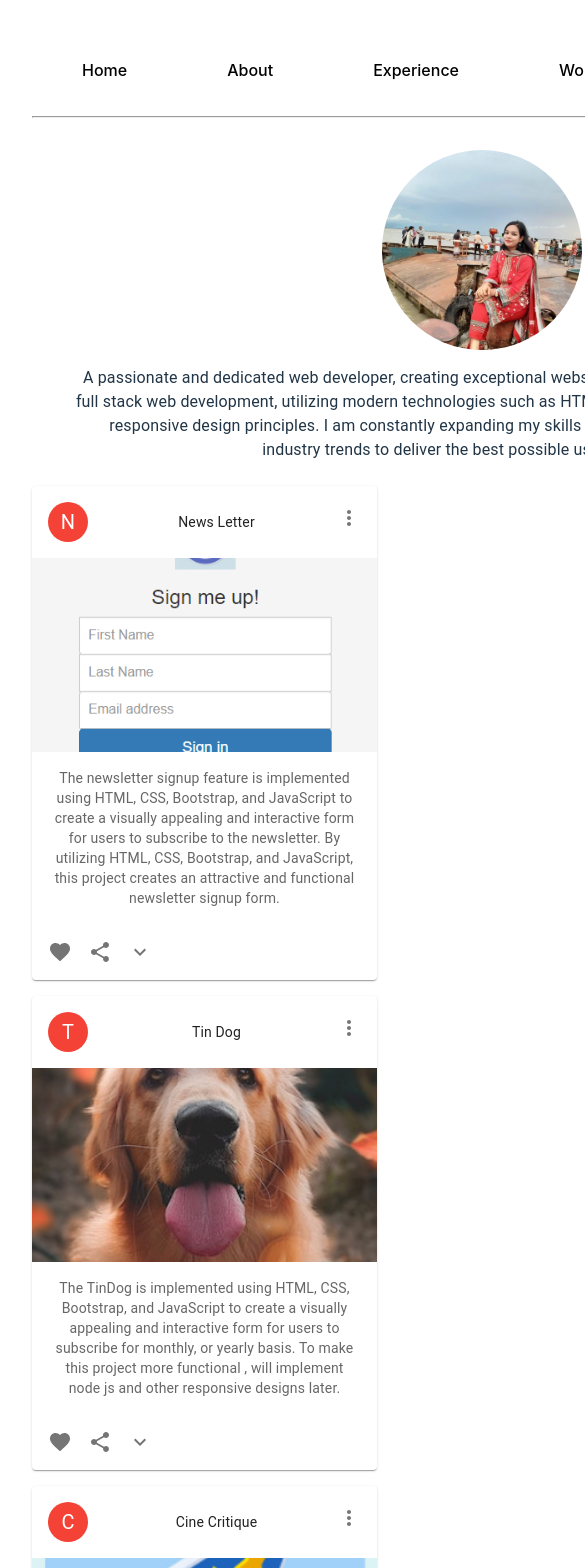
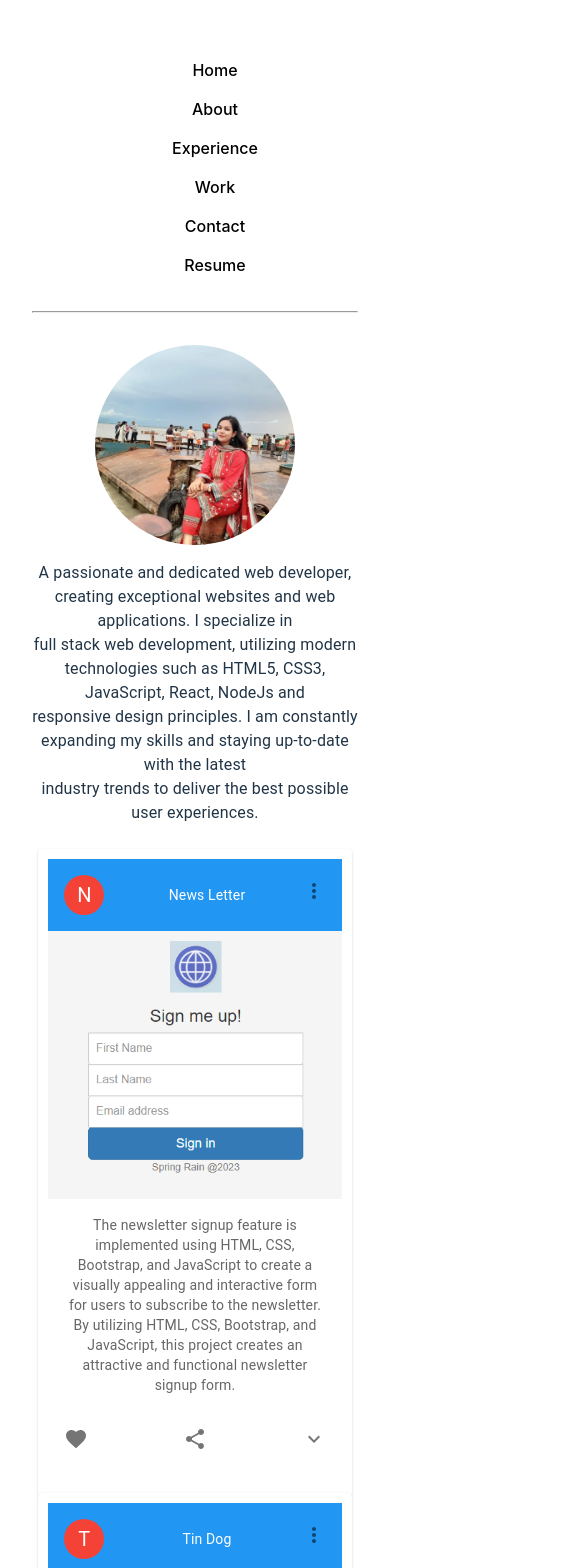
Before and after one commit to kanizshapla/Assignment005, a React (Vite) app: page / in a window 390 px wide. Shown: the top 1568 px of the page, 585 px wide, since content can reach past the window. Built offline with nearby package versions, Linux system fonts and the light colour scheme.

Commit message:
Add Responsiveness to Components

```diff
--- a/src/App.jsx
+++ b/src/App.jsx
@@ -4,15 +4,14 @@ import "./App.css";
 import Contact from "./components/Contact";
 import Experience from "./components/Experience";
 import Footer from "./components/Footer";
-import CustomizedBreadcrumbs from "./components/Header";
+import NavBar from "./components/Header";
 import Profile from "./components/Profile";
 import { ProjectData } from "./components/ProjectData";
 
 function App() {
   return (
-    <>
     <div>
-        <CustomizedBreadcrumbs />
+      <NavBar />
       <hr />
       <br />
       <Profile
@@ -30,7 +29,6 @@ function App() {
       <Contact />
       <Footer />
     </div>
-    </>
   );
 }
 
--- a/src/components/Contact.jsx
+++ b/src/components/Contact.jsx
@@ -1,4 +1,3 @@
-// Contact.jsx
 import {
   ContactMail,
   Email,
@@ -9,6 +8,7 @@ import {
 } from "@mui/icons-material";
 import { Grid, Paper, Typography } from "@mui/material";
 import React from "react";
+import "../styles/contact.css";
 
 const contactData = [
   {
@@ -25,13 +25,13 @@ const Contact = () => {
   const contact = contactData[0]; // Assuming only one contact in the array
 
   return (
-    <div style={{ textAlign: "center", marginTop: "50px" }}>
-      <Typography variant="h4" gutterBottom>
+    <div className="contact-container">
+      <Typography variant="h4" className="contact-header">
         Contact Information
       </Typography>
       <Grid container spacing={2} justifyContent="center">
         <Grid item xs={12} sm={6}>
-          <Paper elevation={3} style={{ padding: "20px" }}>
+          <Paper elevation={3} className="contact-paper">
             <ContactInfo
               icon={<ContactMail />}
               label="Name"
@@ -67,7 +67,7 @@ const Contact = () => {
 
 const ContactInfo = ({ icon, label, value }) => {
   return (
-    <Grid container spacing={1} alignItems="center">
+    <Grid container spacing={1} alignItems="center" className="contact-info">
       <Grid item>{icon}</Grid>
       <Grid item>
         <Typography variant="subtitle1">
--- a/src/components/Header.jsx
+++ b/src/components/Header.jsx
@@ -1,30 +1,30 @@
 import React from "react";
-import "./header.css";
+import "../styles/header.css";
 
-const Header = () => {
+const NavBar = () => {
   return (
     <header className="nav">
       <ul className="header">
-        <a href="#heading" className="your-custom-styles-here">
+        <a href="#heading" className="nav-item">
           Home
         </a>
         <li>
-          <a href="#" className="your-custom-styles-here">
+          <a href="#" className="nav-item">
             About
           </a>
         </li>
         <li>
-          <a href="#feature" className="your-custom-styles-here">
+          <a href="#feature" className="nav-item">
             Experience
           </a>
         </li>
         <li>
-          <a href="#projects" className="your-custom-styles-here">
+          <a href="#projects" className="nav-item">
             Work
           </a>
         </li>
         <li>
-          <a href="#contact-me" className="your-custom-styles-here">
+          <a href="#contact-me" className="nav-item">
             Contact
           </a>
         </li>
@@ -41,4 +41,4 @@ const Header = () => {
   );
 };
 
-export default Header;
+export default NavBar;
--- a/src/components/Projects.jsx
+++ b/src/components/Projects.jsx
@@ -1,7 +1,5 @@
+import { Favorite, MoreVert, Share } from "@mui/icons-material";
 import ExpandMoreIcon from "@mui/icons-material/ExpandMore";
-import FavoriteIcon from "@mui/icons-material/Favorite";
-import MoreVertIcon from "@mui/icons-material/MoreVert";
-import ShareIcon from "@mui/icons-material/Share";
 import {
   Avatar,
   Card,
@@ -15,10 +13,12 @@ import {
 } from "@mui/material";
 import { red } from "@mui/material/colors";
 import React, { useState } from "react";
+import "../styles/projects.css";
 
 const ExpandMore = ({ expand, onClick, ariaExpanded }) => {
   return (
     <IconButton
+      className="expand-icon"
       onClick={onClick}
       aria-expanded={ariaExpanded}
       aria-label="show more"
@@ -36,8 +36,9 @@ const Projects = ({ title, subheader, imageUrl, description, method }) => {
   };
 
   return (
-    <Card sx={{ maxWidth: 345 }}>
+    <Card className="card-container" sx={{ maxWidth: 345 }}>
       <CardHeader
+        className="card-header"
         avatar={
           <Avatar sx={{ bgcolor: red[500] }}>
             {title ? title.charAt(0) : ""}
@@ -45,24 +46,34 @@ const Projects = ({ title, subheader, imageUrl, description, method }) => {
         }
         action={
           <IconButton aria-label="settings">
-            <MoreVertIcon />
+            <MoreVert />
           </IconButton>
         }
         title={title}
         subheader={subheader}
       />
-      <CardMedia component="img" height="194" image={imageUrl} alt={title} />
-      <CardContent>
-        <Typography variant="body2" color="text.secondary">
+      <CardMedia
+        className="card-image"
+        component="img"
+        height="194"
+        image={imageUrl}
+        alt={title}
+      />
+      <CardContent className="card-content">
+        <Typography
+          variant="body2"
+          color="text.secondary"
+          className="card-description"
+        >
           {description}
         </Typography>
       </CardContent>
-      <CardActions disableSpacing>
+      <CardActions disableSpacing className="card-actions">
         <IconButton aria-label="add to favorites">
-          <FavoriteIcon />
+          <Favorite />
         </IconButton>
         <IconButton aria-label="share">
-          <ShareIcon />
+          <Share />
         </IconButton>
         <ExpandMore
           expand={expanded}
--- a/src/components/Skills.jsx
+++ b/src/components/Skills.jsx
@@ -5,6 +5,7 @@ import CardActions from "@mui/material/CardActions";
 import CardContent from "@mui/material/CardContent";
 import Typography from "@mui/material/Typography";
 import * as React from "react";
+import "../styles/skills.css";
 
 const bull = (
   <Box
@@ -18,14 +19,14 @@ const bull = (
 export default function Skills({ title, subtitle, description }) {
   const card = (
     <React.Fragment>
-      <CardContent>
-        <Typography sx={{ fontSize: 14 }} color="text.secondary" gutterBottom>
+      <CardContent className="card-content">
+        <Typography className="card-title" color="text.secondary" gutterBottom>
           {title}
         </Typography>
-        <Typography variant="h5" component="div">
+        <Typography variant="h5" component="div" className="card-subtitle">
           {subtitle}
         </Typography>
-        <Typography sx={{ mb: 1.5 }} color="text.secondary">
+        <Typography className="card-description" color="text.secondary">
           {description}
         </Typography>
         <Typography variant="body2">
@@ -41,7 +42,7 @@ export default function Skills({ title, subtitle, description }) {
   );
 
   return (
-    <Box sx={{ minWidth: 275 }}>
+    <Box className="card-container" sx={{ minWidth: 275 }}>
       <Card variant="outlined">{card}</Card>
     </Box>
   );
--- a/src/components/header.css
+++ /dev/null
@@ -1,22 +0,0 @@
-.nav {
-  background-color: white;
-  padding: 10px;
-}
-
-.header {
-  list-style: none;
-  display: flex;
-  gap: 100px;
-  justify-content: center;
-}
-
-.header li {
-  margin: 0;
-}
-
-.header a {
-  text-decoration: none;
-  color: black;
-}
-
-/* Add additional styles as needed */
--- /dev/null
+++ b/src/styles/contact.css
@@ -0,0 +1,38 @@
+.contact-container {
+  text-align: center;
+  margin-top: 70px;
+  width: 100%;
+}
+
+.contact-header {
+  font-size: 24px;
+  color: #333;
+  margin-bottom: 20px;
+}
+
+.contact-paper {
+  margin-top: 20px;
+  padding: 20px;
+  background-color: #fff;
+  box-shadow: 0 4px 8px rgba(0, 0, 0, 0.1);
+}
+
+.contact-info {
+  margin-top: 10px;
+}
+
+.contact-info svg {
+  margin-right: 10px;
+  font-size: 20px;
+  color: rgb(27, 27, 163);
+}
+
+.contact-info strong {
+  font-weight: bold;
+}
+
+@media (max-width: 600px) {
+  .contact-paper {
+    padding: 15px;
+  }
+}
--- /dev/null
+++ b/src/styles/header.css
@@ -0,0 +1,33 @@
+.nav {
+  background-color: white;
+  padding: 10px;
+}
+
+.header {
+  list-style: none;
+  display: flex;
+  gap: 100px;
+  justify-content: center;
+}
+
+.header li {
+  margin: 0;
+}
+
+.header a {
+  text-decoration: none;
+  color: black;
+}
+
+@media screen and (max-width: 1280px) {
+  .header {
+    gap: 15px; /* Adjust the gap for medium screens */
+  }
+}
+
+@media screen and (max-width: 780px) {
+  .header {
+    flex-direction: column; /* Stack items vertically for small screens */
+    align-items: center;
+  }
+}
--- /dev/null
+++ b/src/styles/projects.css
@@ -0,0 +1,81 @@
+/* projects.css */
+
+.card-container {
+  margin: 10px;
+  width: 345px;
+}
+
+.card-content {
+  padding: 16px;
+}
+
+.card-header {
+  background-color: #2196f3;
+  color: white;
+}
+
+.card-image {
+  width: 100%;
+  height: auto;
+}
+
+.card-description {
+  color: #555;
+}
+
+.card-actions {
+  display: flex;
+  justify-content: space-between;
+}
+
+.expand-icon {
+  color: #ff9800;
+}
+
+@media (max-width: 620px) {
+  .card-container {
+    width: 80%;
+    margin: 0 auto;
+    height: 90%;
+    padding: 10px;
+  }
+  .card-description {
+    height: 90%;
+  }
+  .card-image {
+    width: 80%;
+    height: auto;
+  }
+}
+
+@media (max-width: 780px) {
+  .card-container {
+    width: 80%;
+    margin: 0 auto;
+    height: 90%;
+    padding: 10px;
+  }
+  .card-description {
+    height: 90%;
+  }
+  .card-image {
+    width: 80%;
+    height: auto;
+  }
+}
+
+@media (max-width: 1080px) {
+  .card-container {
+    width: 90%;
+    margin: 0 auto;
+    height: 100%;
+    padding: 10px;
+  }
+  .card-description {
+    height: 90%;
+  }
+  .card-image {
+    width: 80%;
+    height: auto;
+  }
+}
--- /dev/null
+++ b/src/styles/skills.css
@@ -0,0 +1,55 @@
+/* skills.css */
+
+.card-container {
+  margin: 20px;
+  width: 100%;
+}
+
+.card-content {
+  padding: 16px;
+}
+
+.card-title {
+  font-size: 14px;
+  color: #333;
+}
+
+.card-subtitle {
+  font-size: 1.5rem;
+  margin-bottom: 8px;
+}
+
+.card-description {
+  color: #555;
+  margin-bottom: 16px;
+}
+
+@media (max-width: 600px) {
+  .card-container {
+    width: 100%;
+  }
+  .card-description {
+    height: 90%;
+  }
+  .card-image {
+    width: 80%;
+    height: auto;
+  }
+  button {
+    margin: 0 auto;
+  }
+}
+
+@media (max-width: 780px) {
+  .card-container {
+    width: 100%;
+    padding: 10px;
+  }
+  .card-description {
+    height: 90%;
+  }
+  .card-image {
+    width: 80%;
+    height: auto;
+  }
+}
```
Lines whose indentation alone changed are shown as unchanged.
